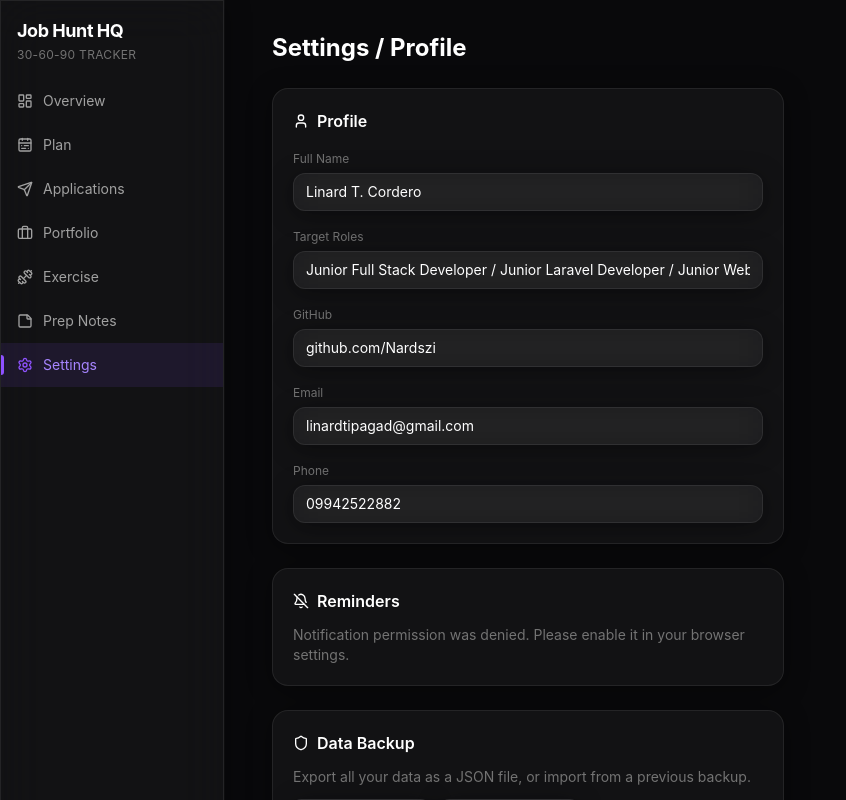
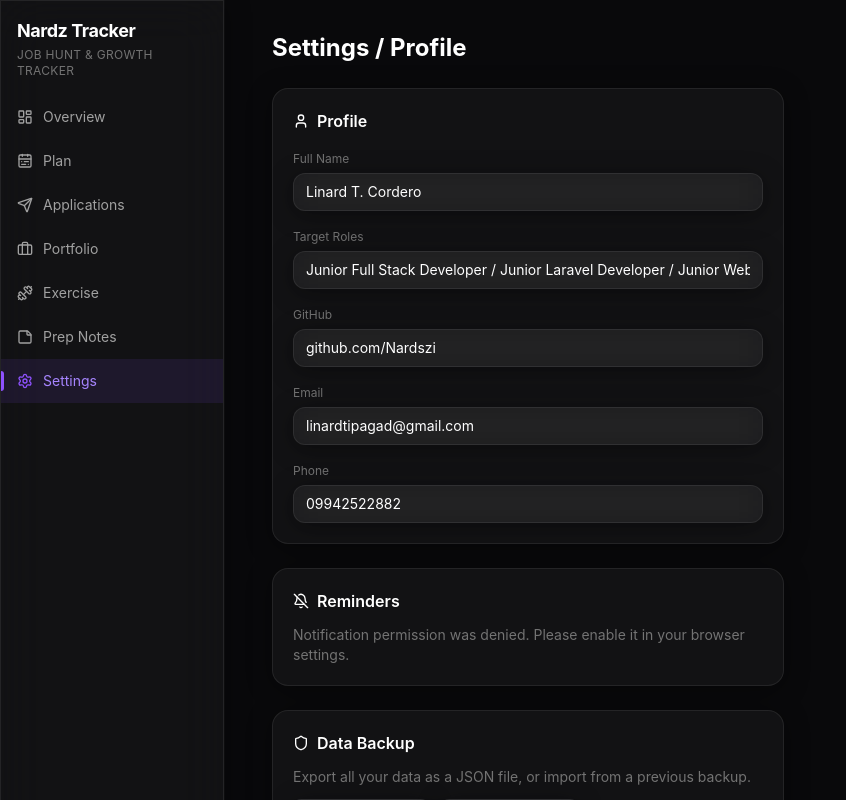
Before and after one commit to Nardszi/JOBHUNT-TRACKER, a Next.js app: page /settings in a window 1280 px wide. Shown: the top 800 px of the page, without its empty margins (0-846 px from the left). Built offline with nearby package versions, Linux system fonts and the light colour scheme.

Commit message:
rename: Job Hunt HQ → Nardz Tracker across all user-facing strings

```diff
--- a/app/layout.tsx
+++ b/app/layout.tsx
@@ -3,8 +3,8 @@ import "./globals.css";
 import Sidebar from "@/components/Sidebar";
 
 export const metadata: Metadata = {
-  title: "Job Hunt HQ — Nard's Tracker",
-  description: "30-60-90 day job hunt plan and application tracker",
+  title: "Nardz Tracker",
+  description: "Job hunt & growth tracker",
 };
 
 function ThemeScript() {
--- a/app/settings/page.tsx
+++ b/app/settings/page.tsx
@@ -88,11 +88,11 @@ export default function SettingsPage() {
       try {
         const raw = JSON.parse(ev.target?.result as string);
         if (typeof raw !== "object" || raw === null) {
-          alert("Invalid file format. Please select a valid Job Hunt HQ backup file.");
+          alert("Invalid file format. Please select a valid Nardz Tracker backup file.");
           return;
         }
         if (raw.version === undefined) {
-          alert("Unrecognized backup format (missing version field). Please select a valid Job Hunt HQ backup file.");
+          alert("Unrecognized backup format (missing version field). Please select a valid Nardz Tracker backup file.");
           return;
         }
         if (!confirm(`Import data from backup (version ${raw.version})? This will overwrite your current data.`)) {
--- a/components/Sidebar.tsx
+++ b/components/Sidebar.tsx
@@ -51,10 +51,10 @@ export default function Sidebar() {
     <aside className="w-full md:w-56 md:min-h-screen glass-strong md:border-r border-neutral-200 dark:border-white/[0.08] flex md:flex-col">
       <div className="p-4 hidden md:block">
         <h1 className="text-lg font-bold text-neutral-900 dark:text-white tracking-tight">
-          Job Hunt HQ
+          Nardz Tracker
         </h1>
         <p className="text-xs text-neutral-500 dark:text-neutral-500 tracking-wide uppercase mt-0.5">
-          30-60-90 tracker
+          Job hunt & growth tracker
         </p>
       </div>
       <nav className="flex md:flex-col flex-1 overflow-x-auto md:overflow-visible">
```
Also changed, not shown: 1 other file (tests, documents, lock files or other folders).
